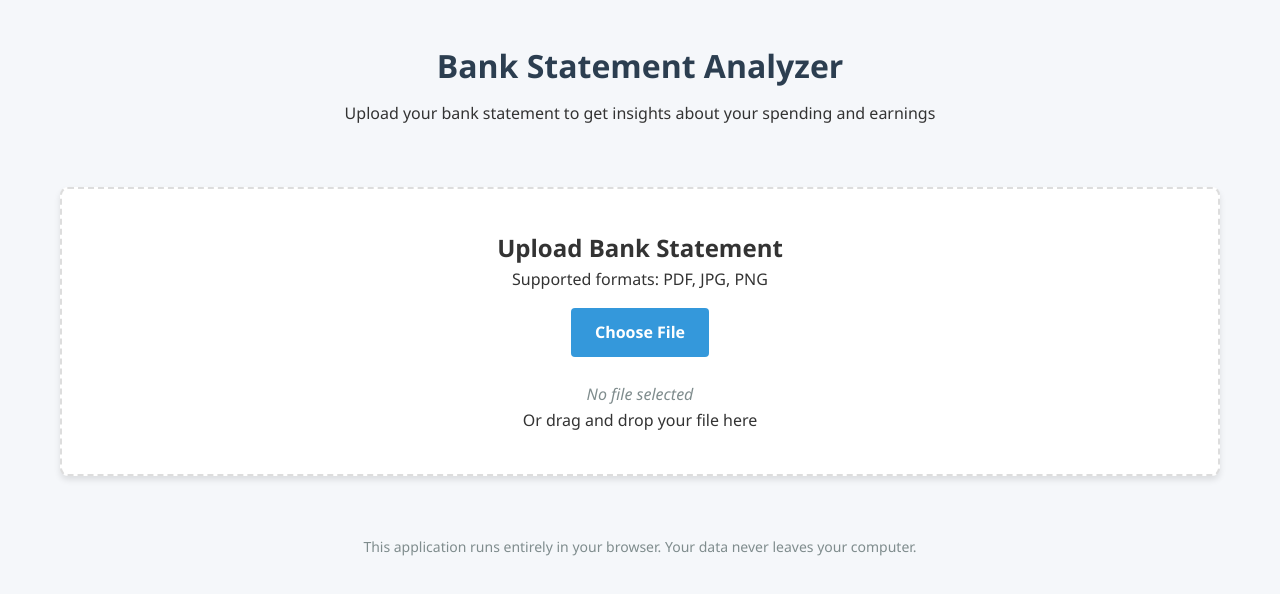
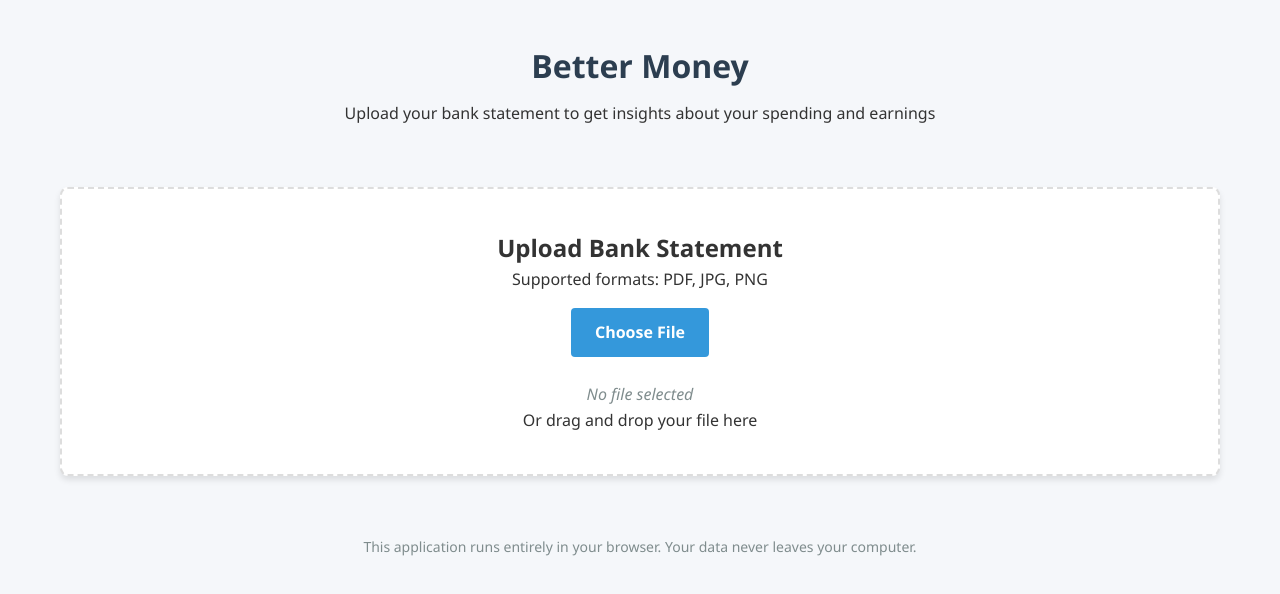
Before and after one commit to austinmc32/BetterMoney, a plain HTML site: page index.html in a window 1280 px wide. Drawn offline with nearby package versions, Linux system fonts and the light colour scheme.

Commit message:
Update index.html
changed name

```diff
--- a/index.html
+++ b/index.html
@@ -3,7 +3,7 @@
 <head>
     <meta charset="UTF-8">
     <meta name="viewport" content="width=device-width, initial-scale=1.0">
-    <title>Bank Statement Analyzer</title>
+    <title>Better Money</title>
     <link rel="stylesheet" href="styles.css">
     <script src="https://cdn.jsdelivr.net/npm/chart.js"></script>
     <!-- Add OCR and PDF libraries -->
@@ -13,7 +13,7 @@
 <body>
     <div class="container">
         <header>
-            <h1>Bank Statement Analyzer</h1>
+            <h1>Better Money</h1>
             <p>Upload your bank statement to get insights about your spending and earnings</p>
         </header>
 
```
